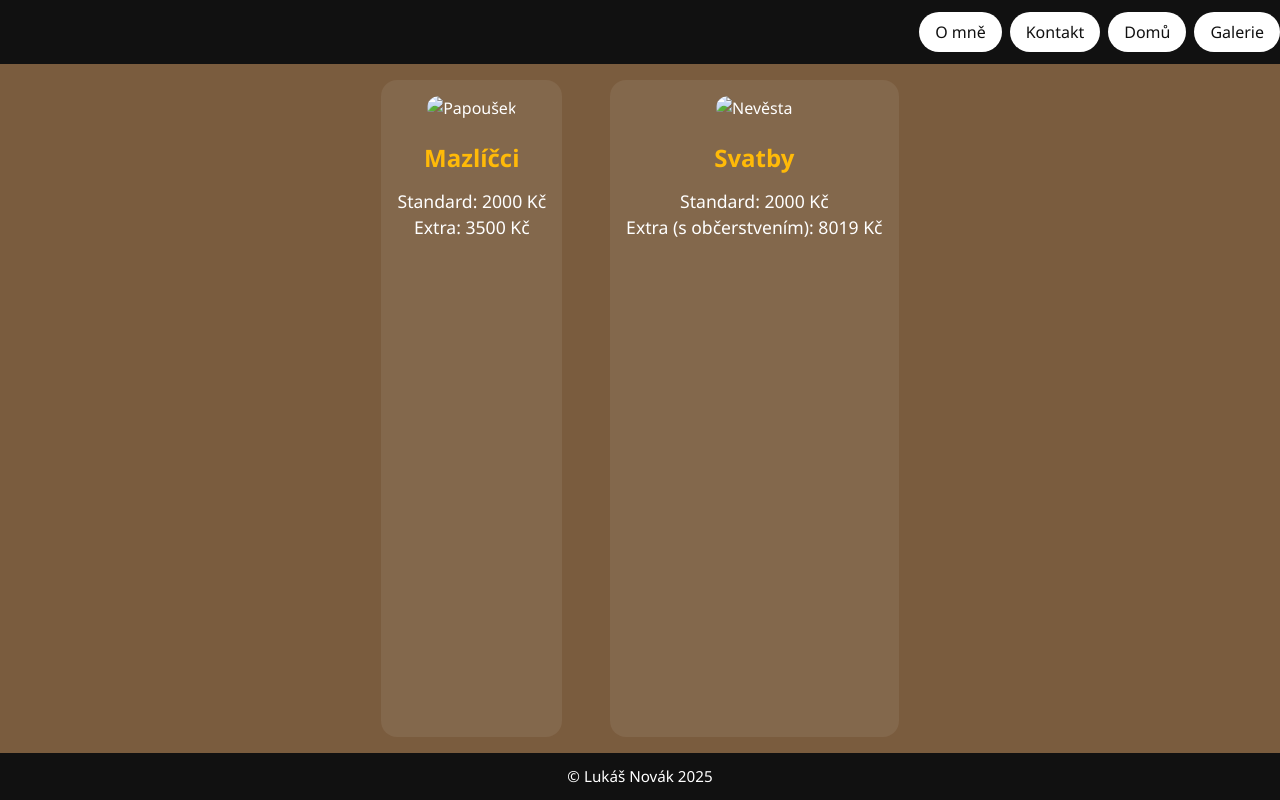
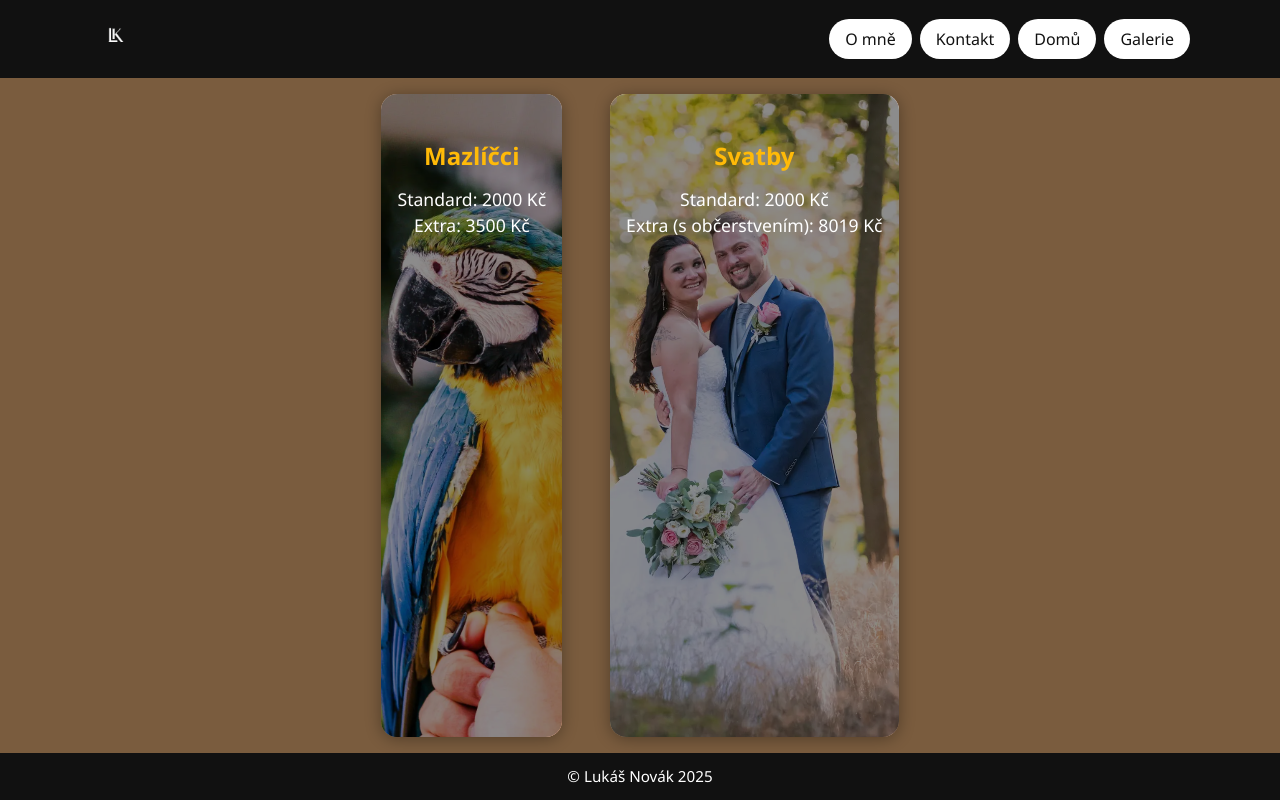
Before and after one commit to pslib-cz/2024-p2b-web-projekt-michalbrandysky, a website built with Vite: page src/pages/produkty/index.html in a window 1280 px wide. Built offline with nearby package versions, Linux system fonts and the light colour scheme.

Commit message:
media query

```diff
--- a/src/pages/produkty/index.html
+++ b/src/pages/produkty/index.html
@@ -8,6 +8,7 @@
   </head>
   <body>
     <header class="main-header">
+      <div class="main-header-content">
         <nav>
           <ul>
             <li><a href="%BASE_URL%o_mne/index.html">O mně</a></li>
@@ -16,18 +17,20 @@
             <li><a href="%BASE_URL%swiper/index.html">Galerie</a></li>
           </ul>
         </nav>
+        <a href="%BASE_URL%" class="header-logo">
+          <img src="/images/logo.png" alt="Logo" style="height:48px;">
+        </a>
+      </div>
     </header>
     <main class="products">
-      <section class="product-section">
-        <img src="%BASE_URL%images/papousek.jpg" alt="Papoušek" class="product-photo">
+      <section class="product-section product-bg-mazlicci">
         <h2>Mazlíčci</h2>
         <ul>
           <li>Standard: 2000 Kč</li>
           <li>Extra: 3500 Kč</li>
         </ul>
       </section>
-      <section class="product-section">
-        <img src="%BASE_URL%images/nevestasvatba.jpg" alt="Nevěsta" class="product-photo">
+      <section class="product-section product-bg-svatby">
         <h2>Svatby</h2>
         <ul>
           <li>Standard: 2000 Kč</li>
--- a/src/styles/style.css
+++ b/src/styles/style.css
@@ -108,7 +108,7 @@ body {
 .blur-bg {
   position: absolute;
   inset: 0;
-  /*background: url('%BASE_URL%images/svatebni_par.jpg') center/cover no-repeat;*/
+  background: url('/images/svatebni_par.webp') center/cover no-repeat;
   filter: blur(8px) brightness(0.7);
   z-index: 0;
 }
@@ -265,6 +265,36 @@ body {
   border: 4px solid #fff;
   box-shadow: 0 2px 12px #0003;
 }
+.product-section {
+  background-size: cover;
+  background-position: center;
+  border-radius: 1em;
+  padding: 2em 1em;
+  text-align: center;
+  color: #fff;
+  position: relative;
+  min-height: 320px;
+  box-shadow: 0 2px 16px #0005;
+  overflow: hidden;
+}
+.product-section::before {
+  content: "";
+  position: absolute;
+  inset: 0;
+  background: rgba(0,0,0,0.45); /* tmavý filtr pro lepší čitelnost textu */
+  z-index: 0;
+  border-radius: 1em;
+}
+.product-section > * {
+  position: relative;
+  z-index: 1;
+}
+.product-bg-mazlicci {
+  background-image: url('/images/papousek.webp');
+}
+.product-bg-svatby {
+  background-image: url('/images/svatba.webp');
+}
 
 /* Responsivita pro větší displeje */
 @media (min-width: 600px) {
@@ -304,17 +334,28 @@ body {
 }
 .main-header-content {
   flex-direction: row;
-    justify-content: space-around;
+  justify-content: space-between;
   align-items: center;
   max-width: 1100px;
   margin: 0 auto;
   width: 100%;
-    padding: 0 2em;
   }
 .header-logo {
     display: block;
+    order: 0;
+    margin-right: auto;
+  }
+.header-logo img {
+  height: 64px;
+  width: auto;
+  max-width: 160px;
+}
+.main-header nav {
+    order: 1;
+    margin-left: auto;
   }
 .main-header nav ul {
     justify-content: flex-end;
+    gap: 0.5em;
   }
 }
```
Also changed, not shown: src/pages/contacts/index.html (+5 -0 lines), src/pages/o_mne/index.html (+5 -0 lines), src/pages/swiper/index.html (+10 -5 lines), public/images/logo.png (added), public/images/papousek.webp (added), public/images/svatba.webp (added), public/images/svatebni_par.webp (added). Lines whose indentation alone changed are shown as unchanged.
